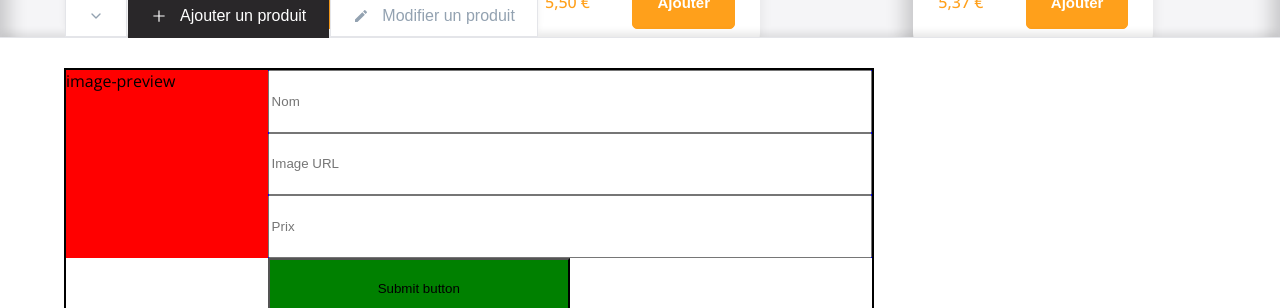
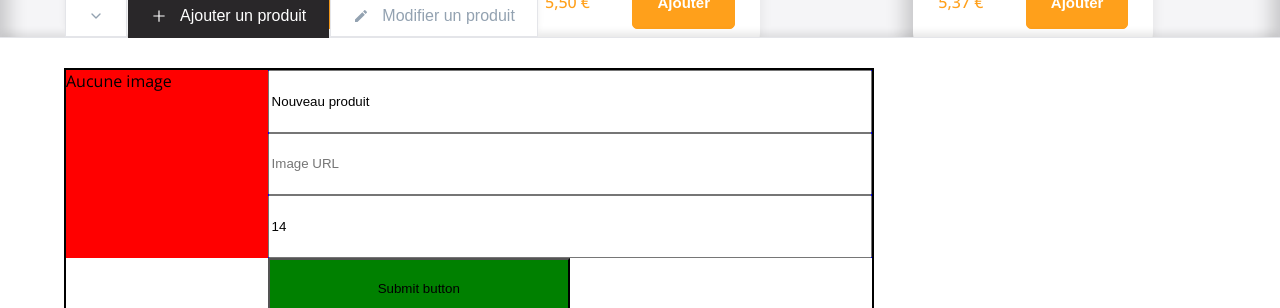
Before and after one commit to ImadeusF/crazee-burger, a React (Vite) app: page /order/1 in a window 1280 px wide. Shown: the part 433-741 px from the top of the page. Built offline with nearby package versions, Linux system fonts and the light colour scheme.

Commit message:
♻️ F08 > ADMIN > AddForm > Use dytnamic property name

```diff
--- a/src/components/pages/order/Main/Admin/AdminPanel/AddForm.jsx
+++ b/src/components/pages/order/Main/Admin/AdminPanel/AddForm.jsx
@@ -1,13 +1,59 @@
+import { useContext, useState } from "react";
 import styled from "styled-components";
+import OrderContext from "../../../../../../context/OrderContext";
+import { MdOutlineSignalWifiStatusbarConnectedNoInternet4 } from "react-icons/md";
+
+const EMPTY_PRODUCT = {
+  id: 0,
+  title: "Nouveau produit",
+  imageSource: "",
+  price: 14,
+};
 
 export default function AddForm() {
+  const { handleAdd } = useContext(OrderContext);
+
+  const [newProduct, setNewProduct] = useState(EMPTY_PRODUCT);
+
+  const handleSubmit = (e) => {
+    e.preventDefault();
+
+    const newProductToAdd={
+      ...newProduct,
+    id: crypto.randomUUID(),
+  }
+    handleAdd(newProductToAdd);
+  };
+
+  const handleChange = (e) => {
+    setNewProduct({...newProduct, [e.target.name]: e.target.value});
+  }
+
   return (
-    <AddFormStyled>
-      <div className="image-preview">image-preview</div>
+    <AddFormStyled onSubmit={handleSubmit}>
+      <div className="image-preview">Aucune image</div>
       <div className="input-fields">
-        <input type="text" placeholder="Nom" />
-        <input type="text" placeholder="Image URL" />
-        <input type="text" placeholder="Prix" />
+        <input
+          name="title"
+          value={newProduct.title}
+          type="text"
+          placeholder="Nom"
+          onChange={handleChange}
+        />
+        <input
+          name="imageSource"
+          value={newProduct.imageSource}
+          type="text"
+          placeholder="Image URL"
+          onChange={handleChange}
+        />
+        <input
+          name = "price"
+          value={newProduct.price ? newProduct.price : ""}
+          type="text"
+          placeholder="Prix"
+          onChange={handleChange}
+        />
       </div>
       <button className="submit-button">Submit button</button>
     </AddFormStyled>
--- a/src/components/pages/order/Main/Menu.jsx
+++ b/src/components/pages/order/Main/Menu.jsx
@@ -1,13 +1,12 @@
-import { useState } from "react";
+import { useContext, useState } from "react";
 import styled from "styled-components";
-import { fakeMenu } from "../../../../fakeData/fakeMenu";
 import { theme } from "../../../../themes";
 import Card from "../../../reusable-ui/Card";
 import { formatPrice } from "../../../../utils/maths";
+import OrderContext from "../../../../context/OrderContext";
 
 export default function Menu() {
-  const [menu, setMenu] = useState(fakeMenu.MEDIUM);
-
+  const { menu } = useContext(OrderContext);
   return (
     <MenuStyled>
       {menu.map(({ id, title, imageSource, price }) => {
--- a/src/components/pages/order/OrderPage.jsx
+++ b/src/components/pages/order/OrderPage.jsx
@@ -4,11 +4,19 @@ import Navbar from "./Navbar/Navbar";
 import Main from "./Main/Main";
 import { useState } from "react";
 import OrderContext from "../../../context/OrderContext";
+import { fakeMenu } from "../../../fakeData/fakeMenu";
 
 export default function OrderPage() {
   const [isModeAdmin, setIsModeAdmin] = useState(true);
   const [isCollapsed, setIsCollapsed] = useState(false);
   const [currentTabSelected, setCurrentTabSelected]= useState("add");
+  const [menu, setMenu] = useState(fakeMenu.MEDIUM);
+
+  const handleAdd = (newProduct) => {
+    const menuCopy = [...menu];
+    const menuUpdated = [newProduct, ...menuCopy]
+    setMenu(menuUpdated);
+  }
 
   const orderContextValue = {
     isModeAdmin,
@@ -17,6 +25,9 @@ export default function OrderPage() {
     setIsCollapsed,
     currentTabSelected,
     setCurrentTabSelected,
+    menu,
+    setMenu,
+    handleAdd,
   };
 
   return (
--- a/src/context/OrderContext.jsx
+++ b/src/context/OrderContext.jsx
@@ -15,4 +15,8 @@ export default createContext ({
 
     currentTabSelected: false,
     setCurrentTabSelected: () => {},
+
+    menu: [],
+    setMenu:() => {},
+    handleAdd: () => {},
 });
```
